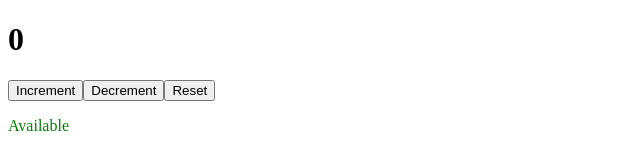
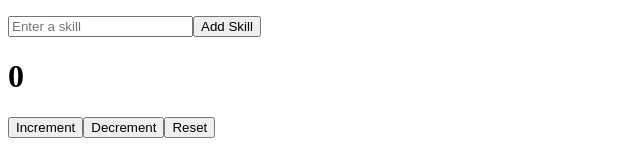
Before and after one commit to Sujitt-dev/React-learn, a React (Vite) app: page / in a window 1280 px wide. Shown: the top 154 px of the page, without its empty margins (0-640 px from the left). Built offline with nearby package versions, Linux system fonts and the light colour scheme.

Commit message:
adding controled input

```diff
--- a/src/App.jsx
+++ b/src/App.jsx
@@ -3,14 +3,30 @@ import {useState} from "react"
 
 function App() {
   const [Count, setCount]=useState(0);
+  const [Inputs, setInputs]=useState("");
+  const [skil, setskil]=useState([])
   return(
     <>
+    <div>
+      <ul>
+        {skil.map((x)=>{
+         return <li key={x}>{x}</li>
+        })}
+      </ul>
+      <input type="text" value={Inputs}
+      onChange={(e)=>setInputs(e.target.value)}
+      placeholder="Enter a skill" />
+
+      <button onClick={()=>{setskil([...skil,Inputs]),setInputs("")}}>Add Skill</button>
+    </div>
+
     <div>
       <h1>{Count}</h1>
       <button onClick={()=>setCount(Count+1)}>Increment</button>
       <button onClick={()=>setCount(Count-1)}>Decrement</button>
       <button onClick={()=>setCount(0)} >Reset</button>
     </div>
+
     <ProfileCard  name="sujitt" age={25} role={"Developer"}  skills={["java","python","javascript","react","node js","sql"]} bio_info={"highly skiled and good problem solver"} isAvailable={true}/>
 
     <ProfileCard  name="rahul" age={24} role={"Developer"}  skills={["javascript","react","node js"]} bio_info={"good communictor and best in management"}/>
```
